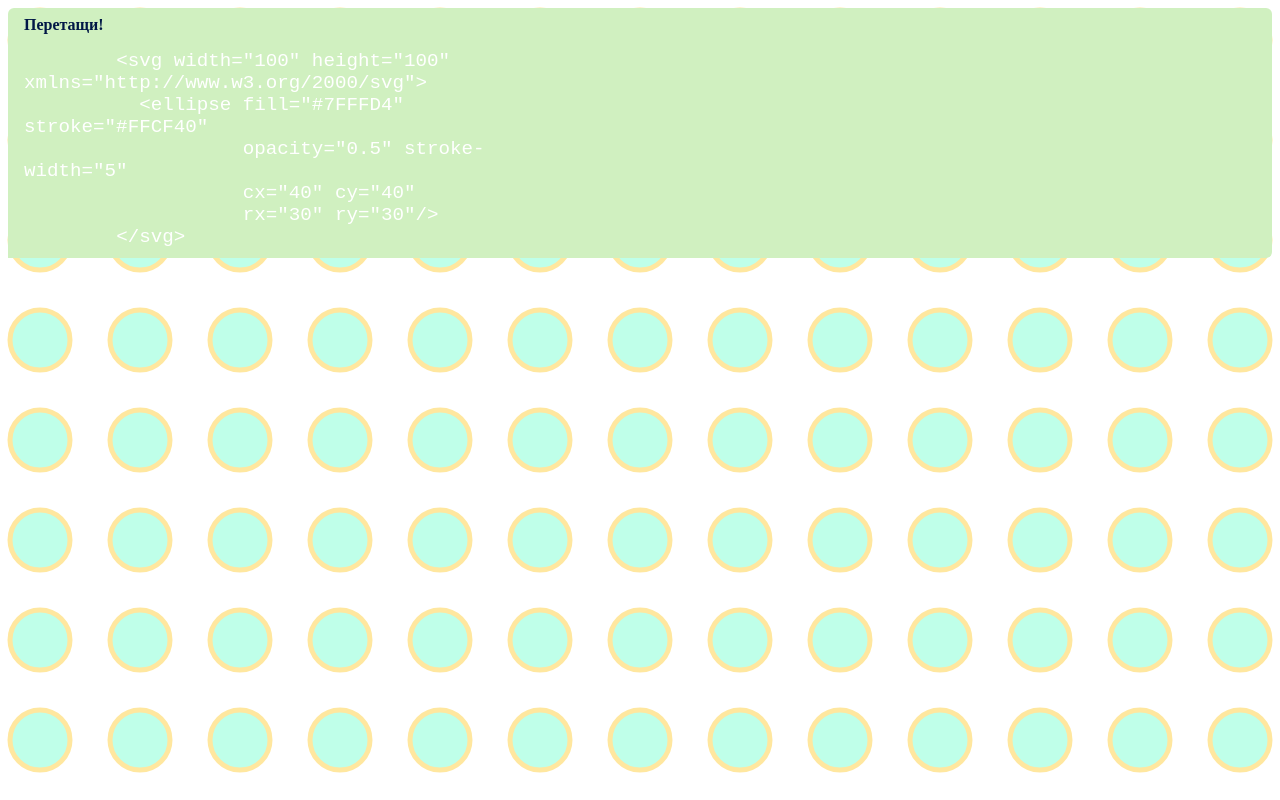
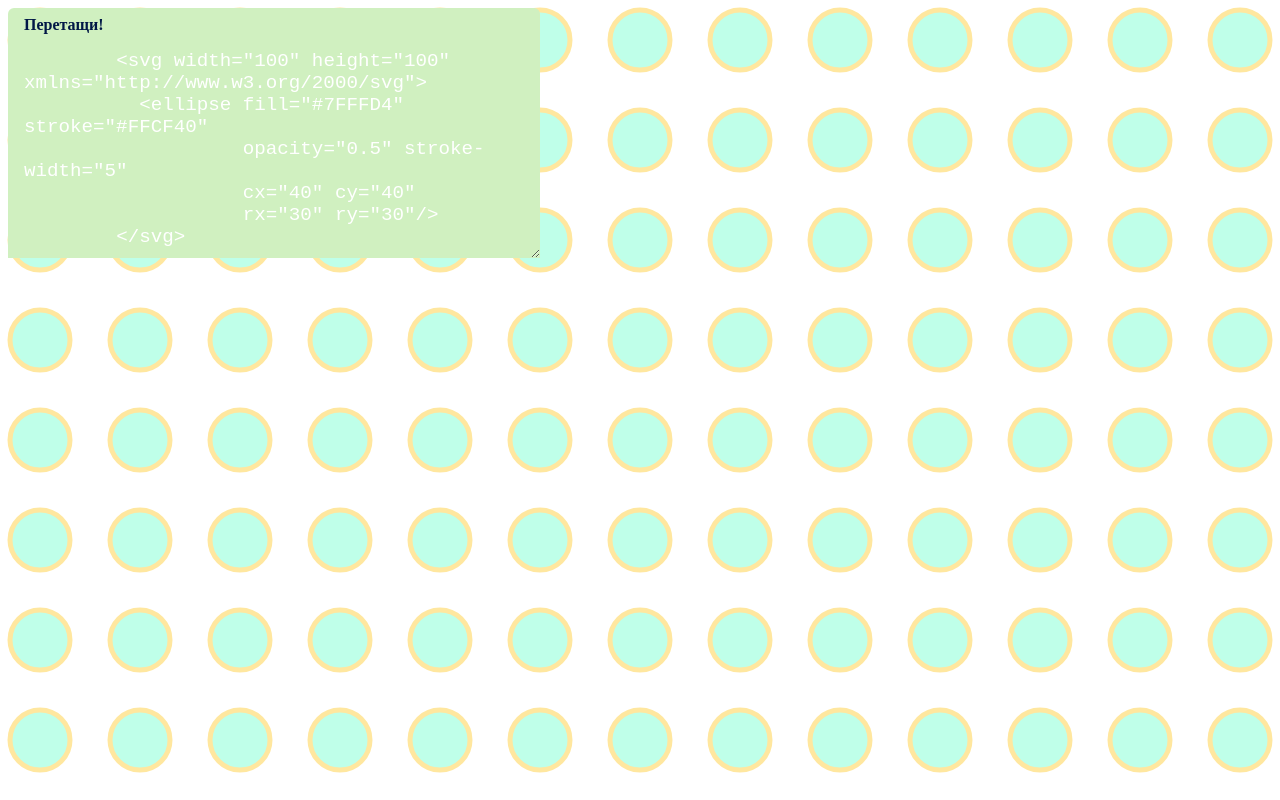
Before and after one commit to juliarainbowx/github.io-juliarainbowx-svg, a plain HTML site: page index.html in a window 1280 px wide. Drawn offline with nearby package versions, Linux system fonts and the light colour scheme.

Commit message:
Update style.css

```diff
--- a/css/style.css
+++ b/css/style.css
@@ -1,6 +1,7 @@
 .editor {
-  display: flex;
-  justify-content: center;
+  display: -webkit-inline-flex;
+  display: -ms-inline-flex;
+  display: inline-flex;
 
   -webkit-flex-direction: column;
   -ms-flex-direction: column;
@@ -14,6 +15,11 @@
   padding: 0 1rem;
   color: #011746;
   font-weight: bold;
+  -webkit-user-select: none;
+  -moz-user-select: none;
+  -ms-user-select: none;
+  -o-user-select: none;
+  user-select: none;
   cursor: move;
 }
 
@@ -22,7 +28,7 @@ textarea {
   color: white;
   border: none;
   outline: none;
-  resize: none;
+
   padding: 0.5rem 1rem;
   font-size: 1.2rem;
 
```
